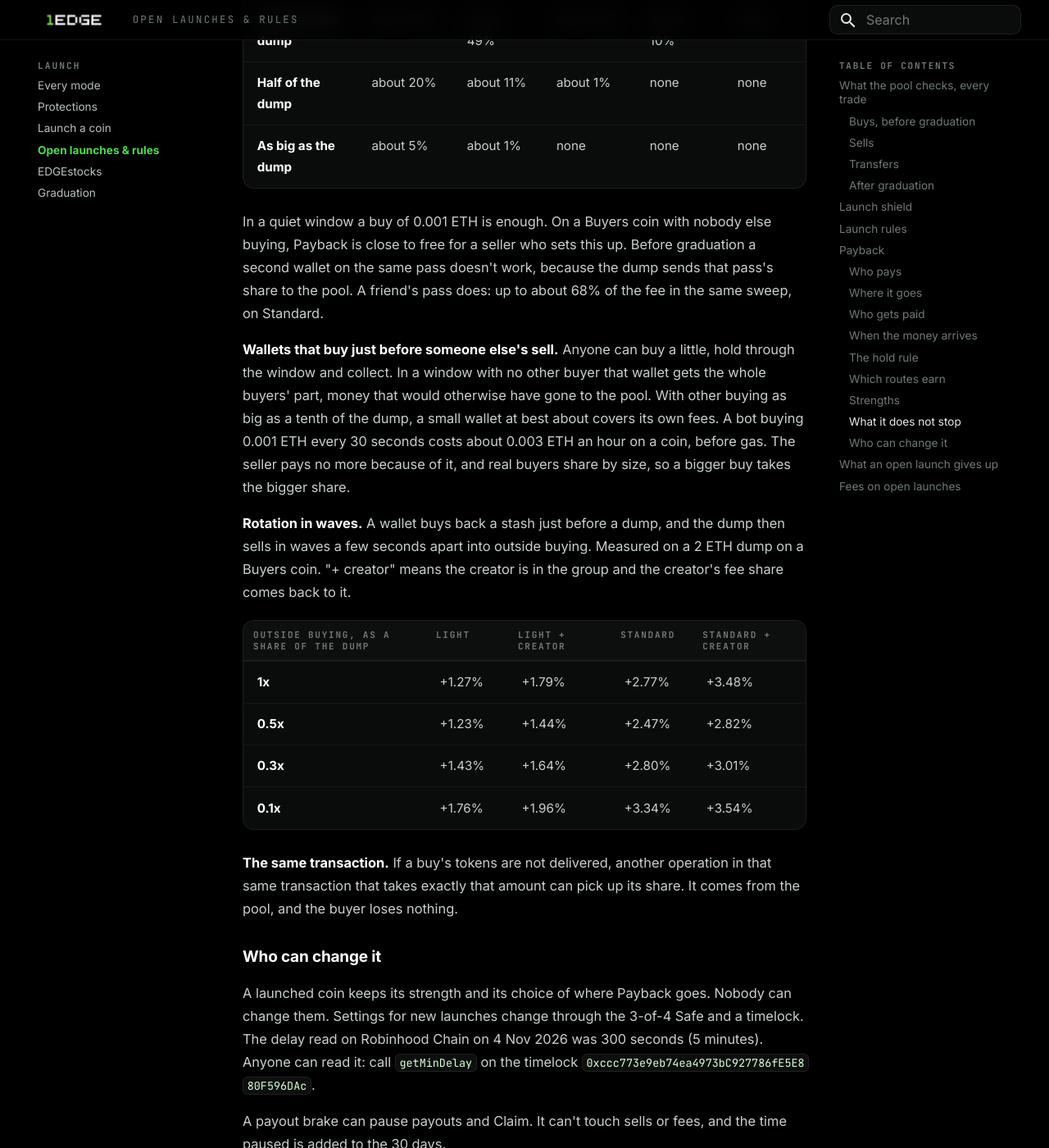
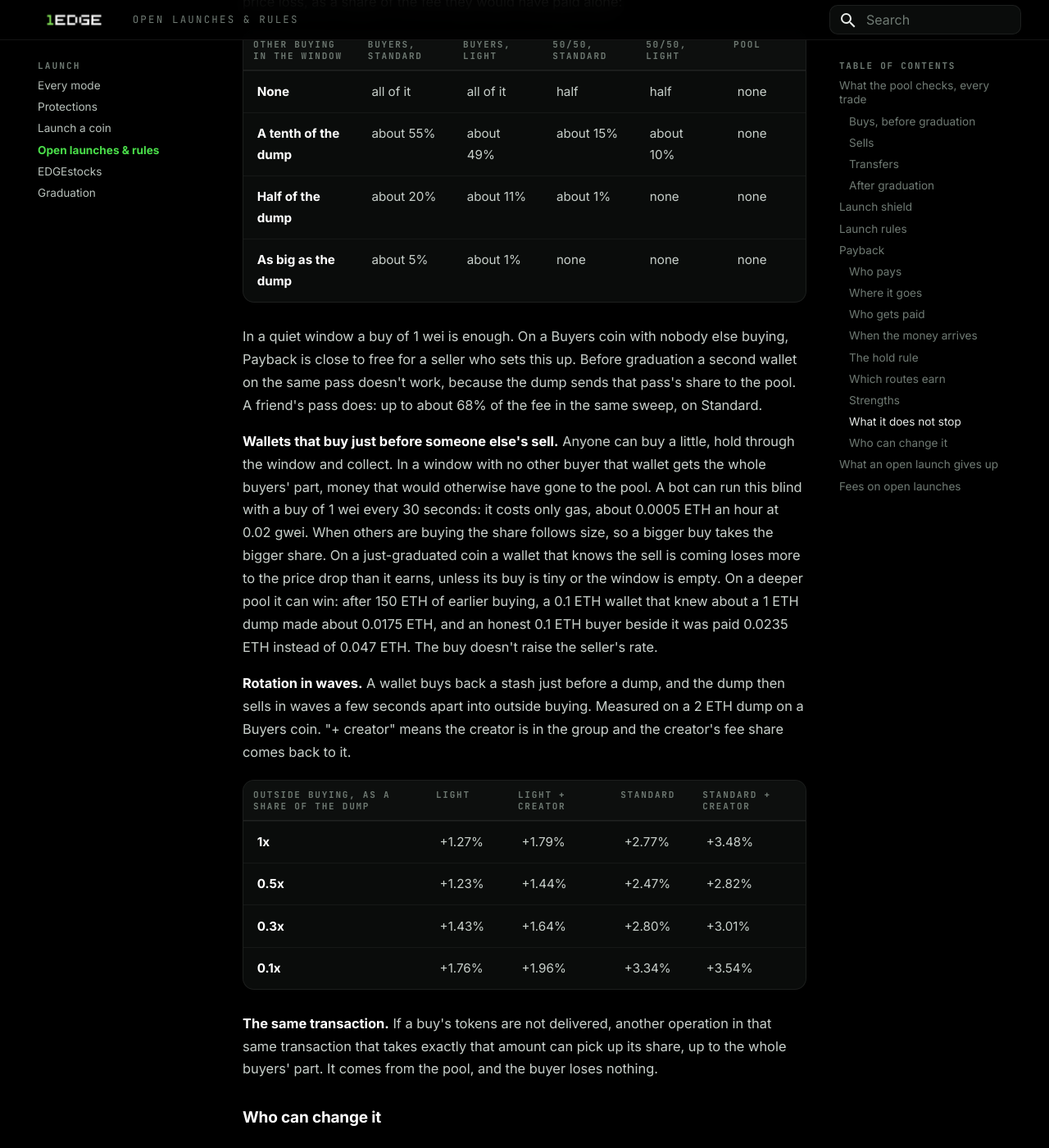
Before and after one commit to Tedz-1edge/1edge-docs, an MkDocs documentation site: the page built from docs/launch/open-launches.md, in a window 1280 px wide and 1400 px high, scrolled down 9461 px. Shown: the whole window at 82% size. Built offline with MkDocs 1.6.1 and Material for MkDocs 9.7.7, drawn with Linux system fonts in a browser that asks for light colours; some of the changed text lies outside the part shown.

Commit message:
PAYBACKCAP docs: audit round 1: farmer on a deep pool, 1 wei, creator's pass after graduation, claims and the hold rule, the same-tx bound
Co-Authored-By: Claude Opus 5.5 <noreply@anthropic.com>

```diff
--- a/docs/launch/open-launches.md
+++ b/docs/launch/open-launches.md
@@ -97,7 +97,7 @@ Anyone selling through the coin's pool, on any app, terminal or bot. The pool ch
 - **It reads the market.** The pool counts the selling of the last 30 seconds against the buying it remembers.
 - **Some selling is free.** Selling up to 25% of that buying pays nothing. Above that the rate climbs, and it reaches the strength's top rate at 75%.
 - **A buy cancels selling.** Each buy takes its size off the selling the pool is counting.
-- **An empty market is no escape.** A floor of 2.5% of the graduation target means a dump into no buyers still pays nearly the top rate.
+- **An empty market doesn't lower the rate.** A floor of 2.5% of the graduation target means a dump into no buyers still pays nearly the top rate. Who gets that money is below.
 - **A row of small sells doesn't help.** The pool charges on all the selling in the window, so ten small sells in a row pay what one big sell pays. Selling slowly, a little each window, or into real buying, is what pays less.
 - A sell never pays more than the strength's top rate.
 
@@ -119,7 +119,7 @@ You earn only if a sell lands in your buy's window. No sell, no payout.
 
 - **Before graduation:** only pass holders can buy and earn. One share per pass per half-window, paid to the wallet on your pass that bought first in it.
 - **After graduation:** the coin follows the tokens a buy delivered and pays the wallet they land in. See [Which routes earn](#which-routes-earn).
-- The creator's own wallet and pass never earn a share.
+- Before graduation, no wallet on the creator's pass earns a share. After graduation only the creator's own wallet is excluded: any other wallet can earn, including one on the creator's pass.
 - On a Payback coin, Payback is the reward: trades on it don't add tier rebates or referral share.
 
 ### When the money arrives
@@ -137,7 +137,7 @@ The coin's page has a **Dumpers pay you** card with this wallet's buys on the co
 
 **Sell or move any of this coin from that wallet before the window closes and that buy's share goes to the pool. After it closes, nothing you do matters. Before graduation it counts every wallet on your pass.**
 
-It covers any of the coin, not only the tokens from that buy, so a dumper's own recent buys go to the pool too. A late payout doesn't change it: the window is what counts. Each open buy on the coin's page shows the clock time to hold until. A buy made before graduation stays on the pass rule until its window closes, even if the coin graduates first.
+It covers any of the coin, not only the tokens from that buy, so a dumper's own recent buys from that wallet go to the pool too. One exception after graduation: a bag held as Uniswap claims can be sold with no coin leaving the wallet, and the hold rule doesn't see that sale. A late payout doesn't change it: the window is what counts. Each open buy on the coin's page shows the clock time to hold until. A buy made before graduation stays on the pass rule until its window closes, even if the coin graduates first.
 
 ### Which routes earn
 
@@ -182,9 +182,9 @@ Payback charges a sell. It doesn't stop one, and it doesn't make every dumper lo
 | **Half of the dump** | about 20% | about 11% | about 1% | none | none |
 | **As big as the dump** | about 5% | about 1% | none | none | none |
 
-In a quiet window a buy of 0.001 ETH is enough. On a Buyers coin with nobody else buying, Payback is close to free for a seller who sets this up. Before graduation a second wallet on the same pass doesn't work, because the dump sends that pass's share to the pool. A friend's pass does: up to about 68% of the fee in the same sweep, on Standard.
+In a quiet window a buy of 1 wei is enough. On a Buyers coin with nobody else buying, Payback is close to free for a seller who sets this up. Before graduation a second wallet on the same pass doesn't work, because the dump sends that pass's share to the pool. A friend's pass does: up to about 68% of the fee in the same sweep, on Standard.
 
-**Wallets that buy just before someone else's sell.** Anyone can buy a little, hold through the window and collect. In a window with no other buyer that wallet gets the whole buyers' part, money that would otherwise have gone to the pool. With other buying as big as a tenth of the dump, a small wallet at best about covers its own fees. A bot buying 0.001 ETH every 30 seconds costs about 0.003 ETH an hour on a coin, before gas. The seller pays no more because of it, and real buyers share by size, so a bigger buy takes the bigger share.
+**Wallets that buy just before someone else's sell.** Anyone can buy a little, hold through the window and collect. In a window with no other buyer that wallet gets the whole buyers' part, money that would otherwise have gone to the pool. A bot can run this blind with a buy of 1 wei every 30 seconds: it costs only gas, about 0.0005 ETH an hour at 0.02 gwei. When others are buying the share follows size, so a bigger buy takes the bigger share. On a just-graduated coin a wallet that knows the sell is coming loses more to the price drop than it earns, unless its buy is tiny or the window is empty. On a deeper pool it can win: after 150 ETH of earlier buying, a 0.1 ETH wallet that knew about a 1 ETH dump made about 0.0175 ETH, and an honest 0.1 ETH buyer beside it was paid 0.0235 ETH instead of 0.047 ETH. The buy doesn't raise the seller's rate.
 
 **Rotation in waves.** A wallet buys back a stash just before a dump, and the dump then sells in waves a few seconds apart into outside buying. Measured on a 2 ETH dump on a Buyers coin. "+ creator" means the creator is in the group and the creator's fee share comes back to it.
 
@@ -195,7 +195,7 @@ In a quiet window a buy of 0.001 ETH is enough. On a Buyers coin with nobody els
 | **0.3x** | +1.43% | +1.64% | +2.80% | +3.01% |
 | **0.1x** | +1.76% | +1.96% | +3.34% | +3.54% |
 
-**The same transaction.** If a buy's tokens are not delivered, another operation in that same transaction that takes exactly that amount can pick up its share. It comes from the pool, and the buyer loses nothing.
+**The same transaction.** If a buy's tokens are not delivered, another operation in that same transaction that takes exactly that amount can pick up its share, up to the whole buyers' part. It comes from the pool, and the buyer loses nothing.
 
 ### Who can change it
 
```
